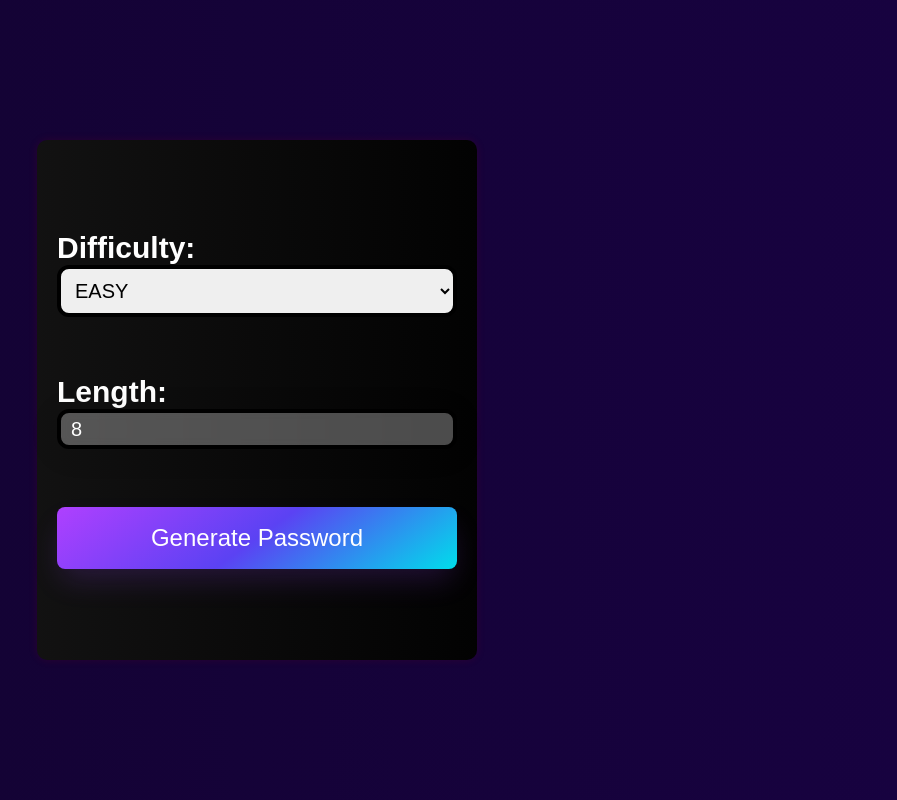
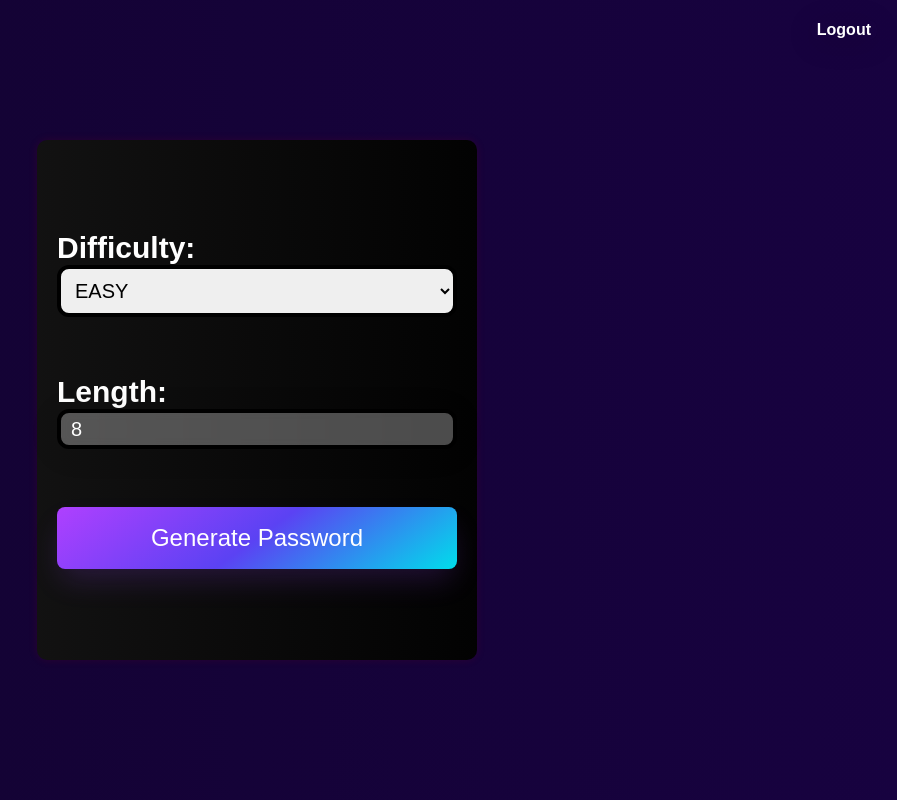
Before and after one commit to ed1skrad/PasswordGeneratorFrontend, a React (Create React App) app: page /password in a window 1280 px wide. Shown: the whole page, without its empty margins (383-1280 px from the left). Built offline with nearby package versions, Linux system fonts and the light colour scheme; no server answers.

Commit message:
Created logout button

```diff
--- /dev/null
+++ b/src/components/Error/ErrorPage.js
@@ -0,0 +1,12 @@
+import React from 'react';
+
+const ErrorPage = ({ errorMessage }) => {
+    return (
+        <div className="error-page">
+            <h1>Error</h1>
+            <p>{errorMessage}</p>
+        </div>
+    );
+};
+
+export default ErrorPage;
--- a/src/components/PasswordGenerator/PasswordGenerator.js
+++ b/src/components/PasswordGenerator/PasswordGenerator.js
@@ -3,6 +3,8 @@ import axios from 'axios';
 import '../../css/PasswordGenerator/passwordGenerator.css';
 import StarBackground from "../Background/StarBackground";
 import API_URL from "../../config/config";
+import ErrorPage from "../Error/ErrorPage";
+import { useNavigate } from 'react-router-dom';
 
 const PasswordGenerator = () => {
     const [difficulty, setDifficulty] = useState('EASY');
@@ -11,6 +13,17 @@ const PasswordGenerator = () => {
     const buttonRef = useRef(null);
     const [animationPlaying, setAnimationPlaying] = useState(false);
     const [showAlert, setShowAlert] = useState(false);
+    const [error, setError] = useState(null);
+
+// Замените константу history:
+    const navigate = useNavigate();
+
+// Обновите функцию handleLogout:
+    const handleLogout = () => {
+        localStorage.removeItem('token');
+        navigate('/login');
+    };
+
 
     const handleSubmit = async (e) => {
         e.preventDefault();
@@ -34,6 +47,7 @@ const PasswordGenerator = () => {
             setPassword(response.data);
         } catch (error) {
             console.error('Failed to generate password: ', error);
+            setError('You do not have permission to access this page.');
         }
     };
 
@@ -72,9 +86,14 @@ const PasswordGenerator = () => {
         }, 30000);
     }, []);
 
+    if (error) {
+        return <ErrorPage errorMessage={error} />;
+    }
+
     return (
         <div className="password-generator">
             <StarBackground />
+            <button className="logout-button" onClick={handleLogout}>Logout</button>
             <form onSubmit={handleSubmit}>
                 <label>
                     Difficulty:
--- a/src/config/config.js
+++ b/src/config/config.js
@@ -1,2 +1,3 @@
-const API_URL = process.env.REACT_APP_API_URL;
+//const API_URL = "https://passwordgenerator-nkgb.onrender.com";
+const API_URL = "http://localhost:8080";
 export default API_URL;
--- a/src/css/PasswordGenerator/passwordGenerator.css
+++ b/src/css/PasswordGenerator/passwordGenerator.css
@@ -363,3 +363,19 @@ form{
 .username-label{
     transition: transform 0.3 ease;
 }
+
+.logout-button {
+    position: absolute;
+    top: 20px;
+    right: 20px;
+    background-color: transparent;
+    border: none;
+    font-size: 16px;
+    font-weight: bold;
+    color: #fff;
+    cursor: pointer;
+}
+
+.logout-button:hover {
+    text-decoration: underline;
+}
```
Also changed, not shown: src/components/Error/NotFoundPage.js (added, +12 -0 lines), src/App.js (line endings or trailing spaces), src/components/Admin/Admin.js (line endings or trailing spaces).
